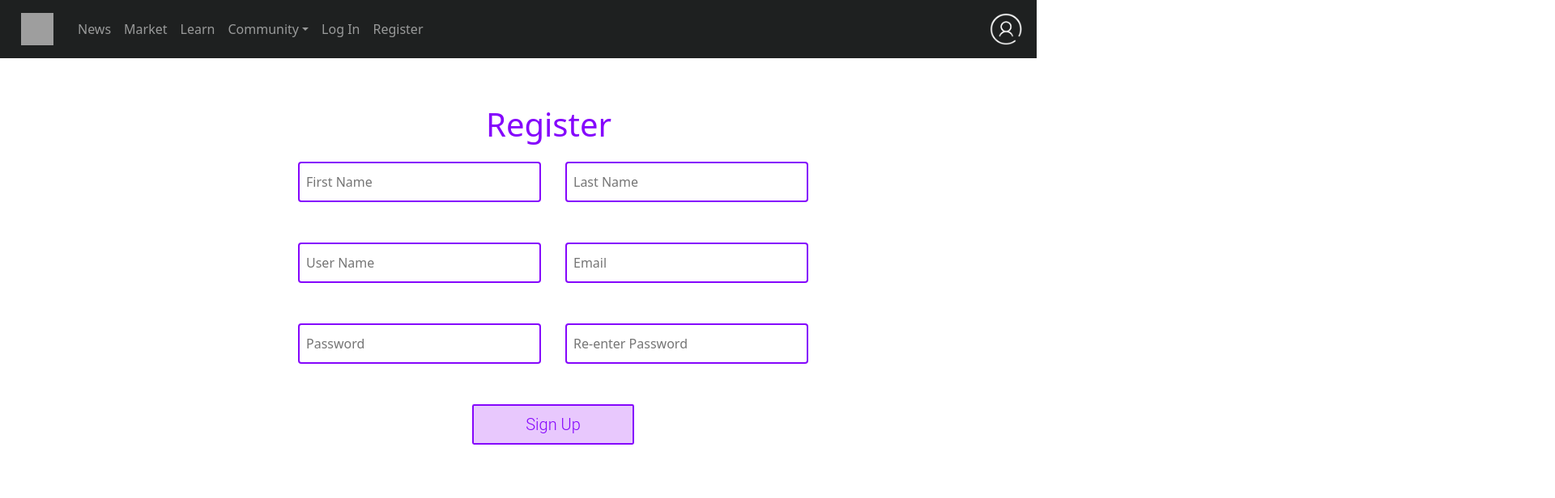
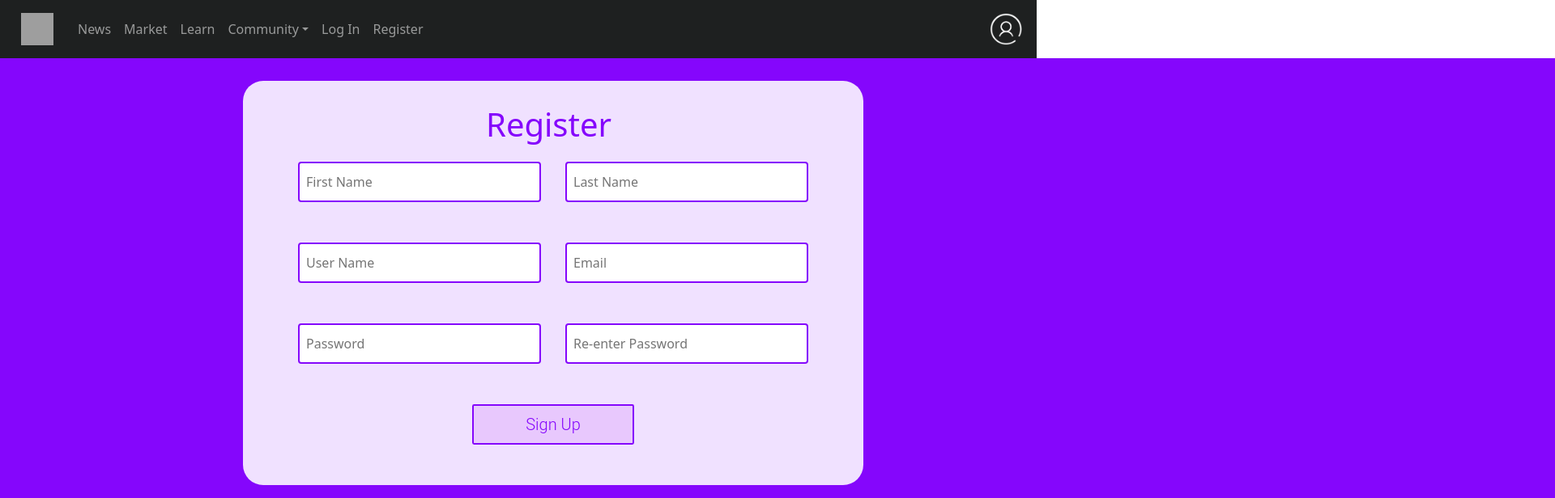
Before and after one commit to UTSCCSCC01/finalprojectw22-bc-hub, a React (Create React App) app in the folder frontend/: page /register in a window 1280 px wide. Shown: the top 616 px of the page at 81% size, 1920 px wide, since content can reach past the window. Built offline with nearby package versions, Linux system fonts and the light colour scheme; grey boxes are pictures that could not be loaded.

Commit message:
Fixed minor errors in Login and Register page stylings

```diff
--- a/frontend/src/components/Pages/LogIn/LogIn.css
+++ b/frontend/src/components/Pages/LogIn/LogIn.css
@@ -4,8 +4,8 @@
 
 .Main{
     background-color: #8506fc;
-    height: auto;
-    width: auto;
+    height: 1080px;
+    width: 1920px;
 }
 
 .button1{
--- a/frontend/src/components/Pages/Register/Register.css
+++ b/frontend/src/components/Pages/Register/Register.css
@@ -4,8 +4,8 @@
 
 .registermain{
     background-color: #8506fc;
-    height: auto;
-    width: auto;
+    height: 1080px;
+    width: 1920px;
 }
 
 .registertextbox1 {
```
